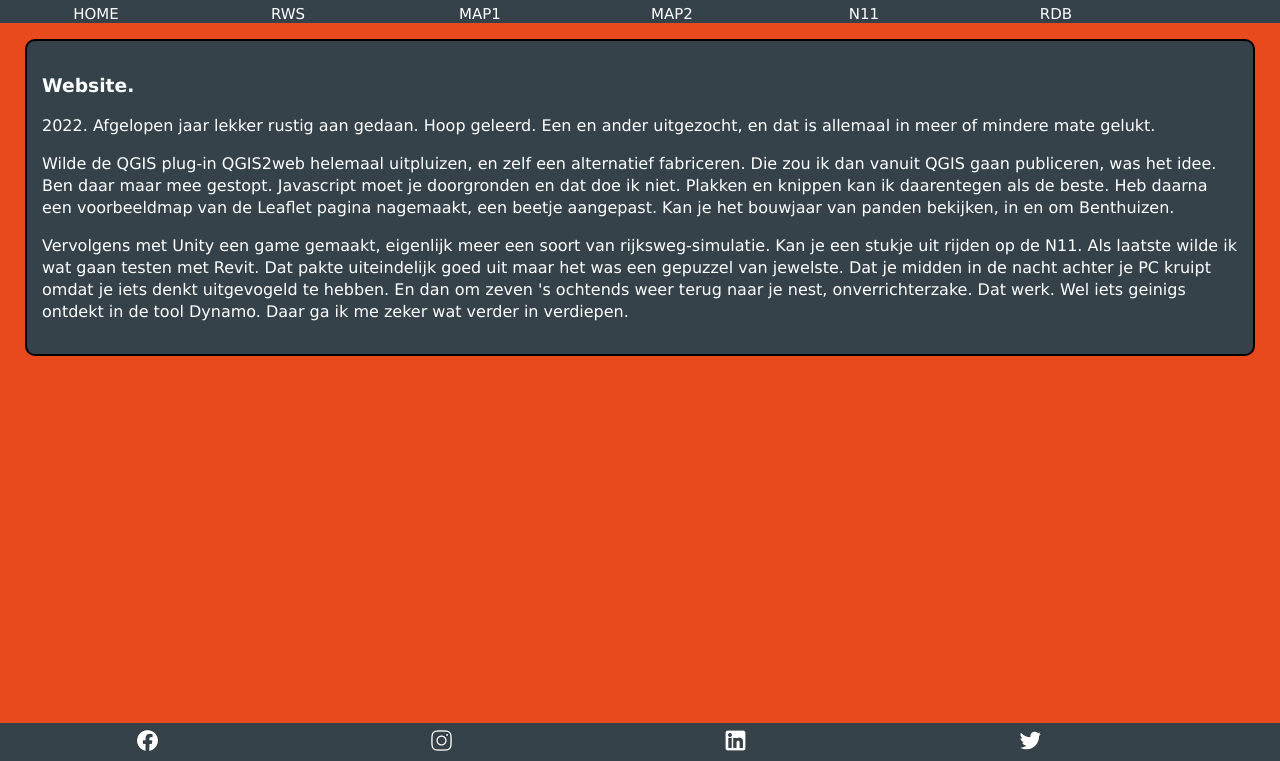
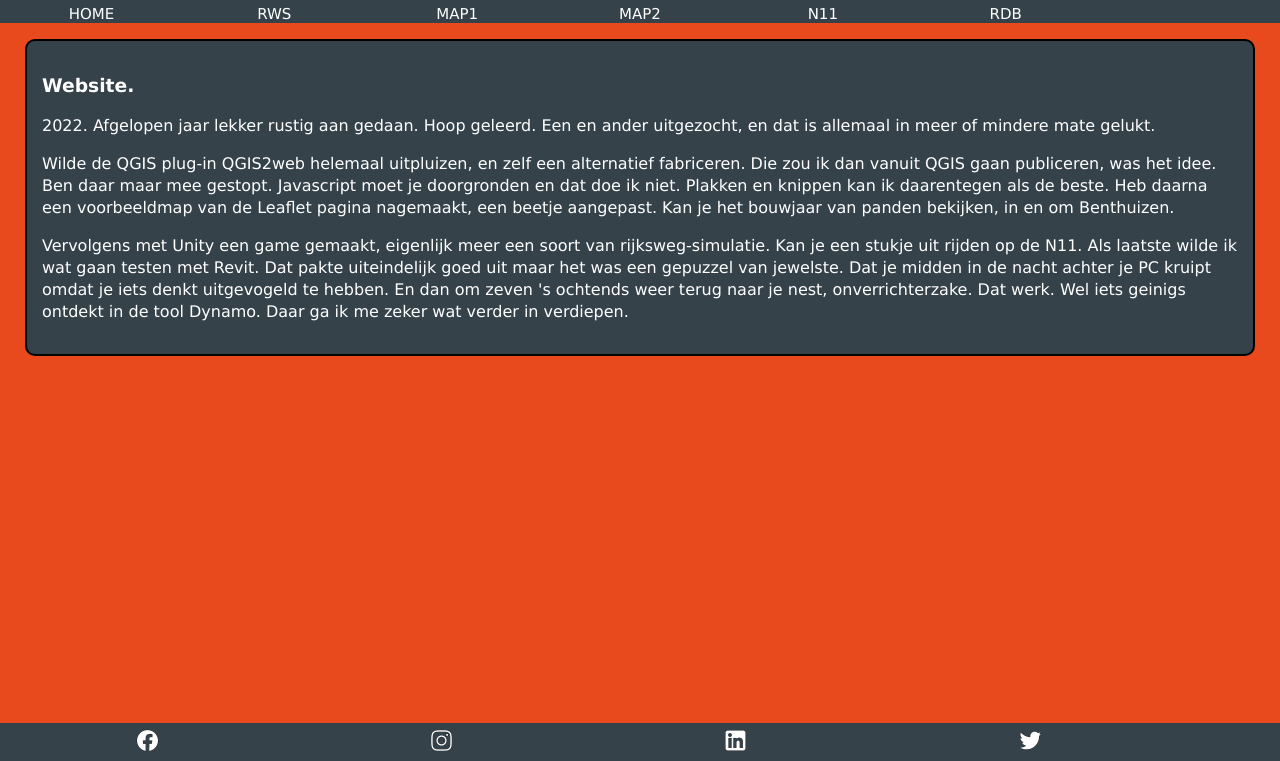
Before and after one commit to RobSchellingerhout/webmap001, a plain HTML site: page index.html in a window 1280 px wide. Shown: the part 39-800 px from the top of the page. Drawn offline with Linux system fonts and the light colour scheme.

Commit message:
Update style_index.css

```diff
--- a/css/style_index.css
+++ b/css/style_index.css
@@ -43,7 +43,7 @@ body{
 	text-transform: uppercase;
 	text-decoration: none;
 	font-size: 15px;
-	width: 15%; /* Four equal-width links. If you have two links, use 50%, and 33.33% for three links, etc.. */
+	width: 14.285%; /* Four equal-width links. If you have two links, use 50%, and 33.33% for three links, etc.. */
 	text-align: center; /* If you want the text to be centered */
 	}
 
```
